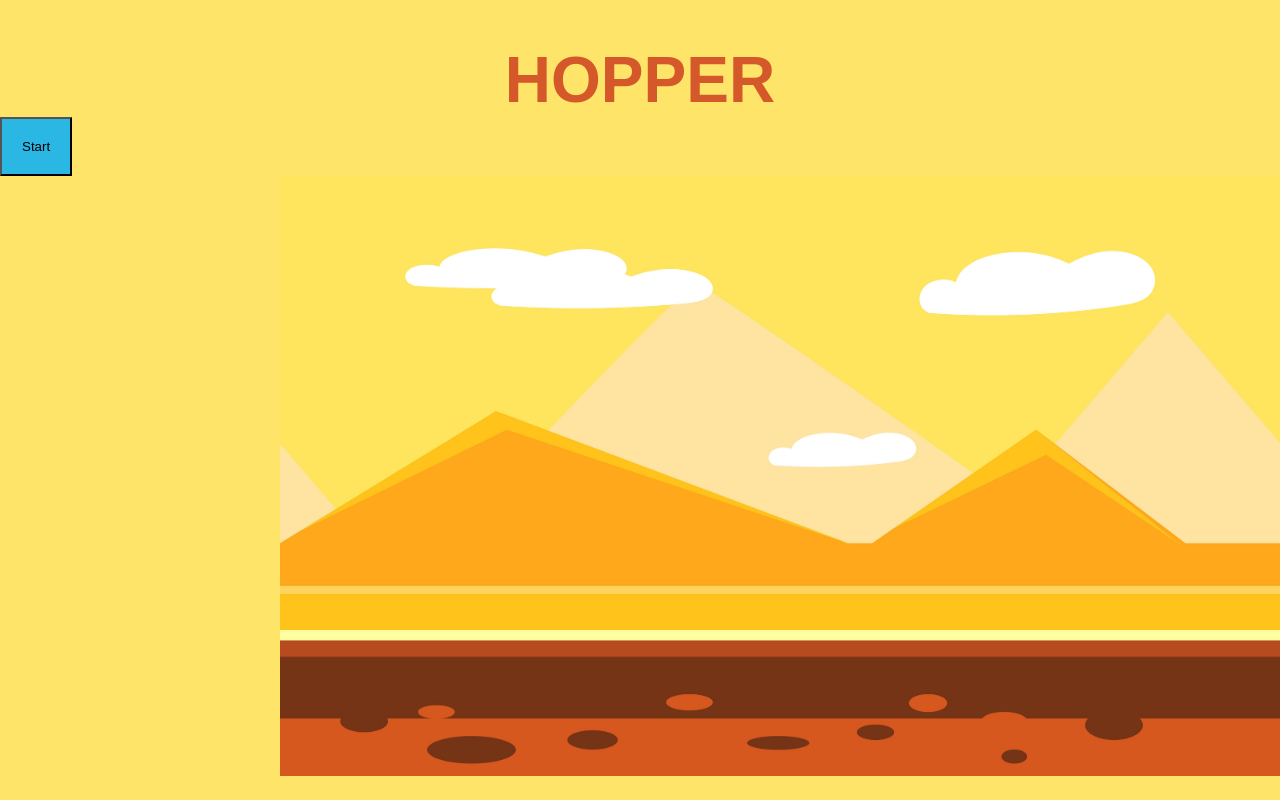
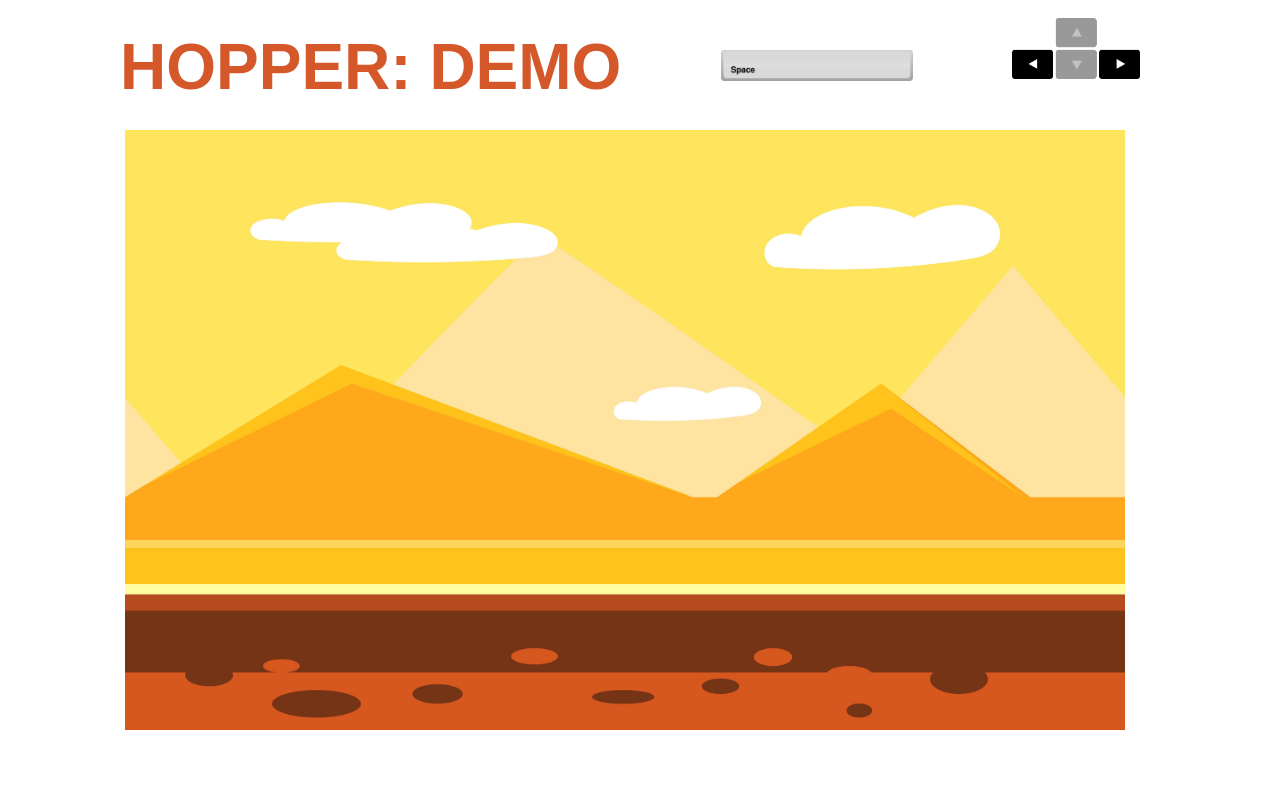
Before and after one commit to Lance-Meier/Game-hopper111, a plain HTML site: page index.html in a window 1280 px wide. Drawn offline with nearby package versions, Linux system fonts and the light colour scheme; animation ran at ten frames a second; files whose address does not match are found by name.

Commit message:
added more things

```diff
--- a/css/style.css
+++ b/css/style.css
@@ -1,28 +1,34 @@
 body {
-  background-color: #FEE468;
-  margin:0;
+  margin: 0 auto;
 }
 
 #heading {
-  display: flex;
-  flex-flow: row wrap;
-  justify-content: center;
-  align-content: center;
+ display: flex;
+ flex-flow: row nowrap;
+ justify-content: space-between;
+ align-content: center;
+}
 
+#arrows {
+  padding: 18px 140px 0 0;
 }
+
+#spacebar {
+  padding: 50px 0 0 0;
+}
+
+
 h1 {
   color: #D4582A;
   font-family: Arial, Helvetica, sans-serif;
   font-size: 4em;
-  margin-bottom: 0;
+  margin: 30px 0 0 0;
+  padding: 0 0 0 120px;
 }
 
-button {
-  padding: 20px;
-  background-color: #2BB7E4;
-
+#game-board{
+  margin: 0 auto;
+  position: absolute;
+  left: 125px;
+  top: 130px;
 }
-#game-board{
-  display: flex;
-  justify-content: flex-end;
-}
--- a/index.html
+++ b/index.html
@@ -15,9 +15,10 @@
 </head>
 <body>
     <div id="heading">
-        <h1>HOPPER</h1>
+        <h1>HOPPER: DEMO</h1>
+        <img id="spacebar" src="images/computer_key_Space_bar.png" height="15%" width="15%"/>
+        <img id="arrows" src="images/arrows.png" height="10%" width="10%"/>
     </div>
-    <button>Start</button>
     <div id="game-board">
     <canvas id="canvas" height="600" width="1000"></canvas>
     </div>
--- a/js/main.js
+++ b/js/main.js
@@ -3,7 +3,8 @@ var images = {
     cloud:"/Users/lancemeier/Downloads/Ironhack/Week3/Hopper/images/cloud.png",
     hopperL:"/Users/lancemeier/Downloads/Ironhack/Week3/Hopper/images/kangaroo-sprite-L.png",
     hopperR:"/Users/lancemeier/Downloads/Ironhack/Week3/Hopper/images/kangaroo-sprite-R.png",
-    powerUp:"/Users/lancemeier/Downloads/Ironhack/Week3/Hopper/images/watermelon.png"
+    powerUp:"/Users/lancemeier/Downloads/Ironhack/Week3/Hopper/images/watermelon.png",
+    worldBg:"/Users/lancemeier/Downloads/Ironhack/Week3/Hopper/images/world-bg.png",
 };
 var ctx ;
 $(document).ready(function(){
@@ -49,18 +50,29 @@ ctx.fillRect(0,0,canvas.width,canvas.height);
         hopper.velX *= hopper.friction;
         hopper.velY *= hopper.friction;
         hopper.onCloud(cloud);
+        //checkPowerUp();
         hopper.xBoundary();
         hopper.yBoundary();
-        console.log(hopper.velY);
+        console.log(hopper.velX);
 
-        //checkPowerUp();
       }
+
+    //Draw More Background
+
+    function scrollUp(){
+
+    }
+
+
 
     //Stop Game
 
     function stopGame(){
         clearInterval(interval);
       }
+
+
+
 
  /*
     //Generators
@@ -84,7 +96,7 @@ ctx.fillRect(0,0,canvas.width,canvas.height);
 
     //Special Draws
 
-    function drawClouds(){
+    function drawBG(){
 
     }
 
--- a/js/objects/Hopper.js
+++ b/js/objects/Hopper.js
@@ -8,7 +8,7 @@ function Hopper(){
   this.speed = 10;
   this.velX = 0;
   this.velY = 0;
-  this.friction = .96;
+  this.friction = .95;
   this.gravity = 0;
   this.isJumping = false;
 
@@ -20,7 +20,11 @@ function Hopper(){
     this.draw();
   }.bind(this);
   this.draw = function(){
+    if(this.y > 200){
     ctx.drawImage(this.img,this.x,this.y,this.width,this.height);
+    } else {
+      ctx.drawImage(this.img,this.x,this.y+210,this.width,this.height);
+    }
   };
 
   //Movement
@@ -66,12 +70,34 @@ function Hopper(){
   //Platform Check
 
   this.onCloud = function(cloud){
-    if (this.y >= cloud.y -70 && this.y <= cloud.y + cloud.height && this.x >= cloud.x && this.x <= cloud.x + 210) {
+    if (this.y >= cloud.y -70 && this.y < cloud.y + cloud.height && this.x >= cloud.x && this.x <= cloud.x + 210) {
       this.isJumping = false;
-      this.y = cloud.y - 70;
+      this.y = (cloud.y - 70);
       this.velY = 0;
-      console.log(this.y)
       return true
     }
   };
+ /*
+  this.gravityDown = function(){
+    this.gravity = 1;
+  };
+  this.gravityUp = function (){
+    this.gravity = 1.5;
+  };
+  this.powerUpTimer = function (){
+    setTimeout(function(){
+        this.gravityUp();
+    }, 3000);
+  };
+
+  this.powerUp = function(powerUp){
+    if (this.y >= powerUp.y && this.y <= powerUp.y + powerUp.height && this.x >= powerUp.x && this.x <= powerUp.x + powerUp.width){
+        this.gravityDown();
+        this.powerUpTimer();
+    }
+  };
+  */
+
+
+
 }
--- a/js/objects/Power-Up.js
+++ b/js/objects/Power-Up.js
@@ -11,4 +11,5 @@
         this.draw = function(hopper){
             ctx.drawImage(this.img,this.x,this.y+350 - hopper.y,this.width,this.height);
         };
+
     }
```
Also changed, not shown: images/arrows.png (added), images/bg-orange-cloud.png (added), images/computer_key_Space_bar.png (added), 1 other file.
